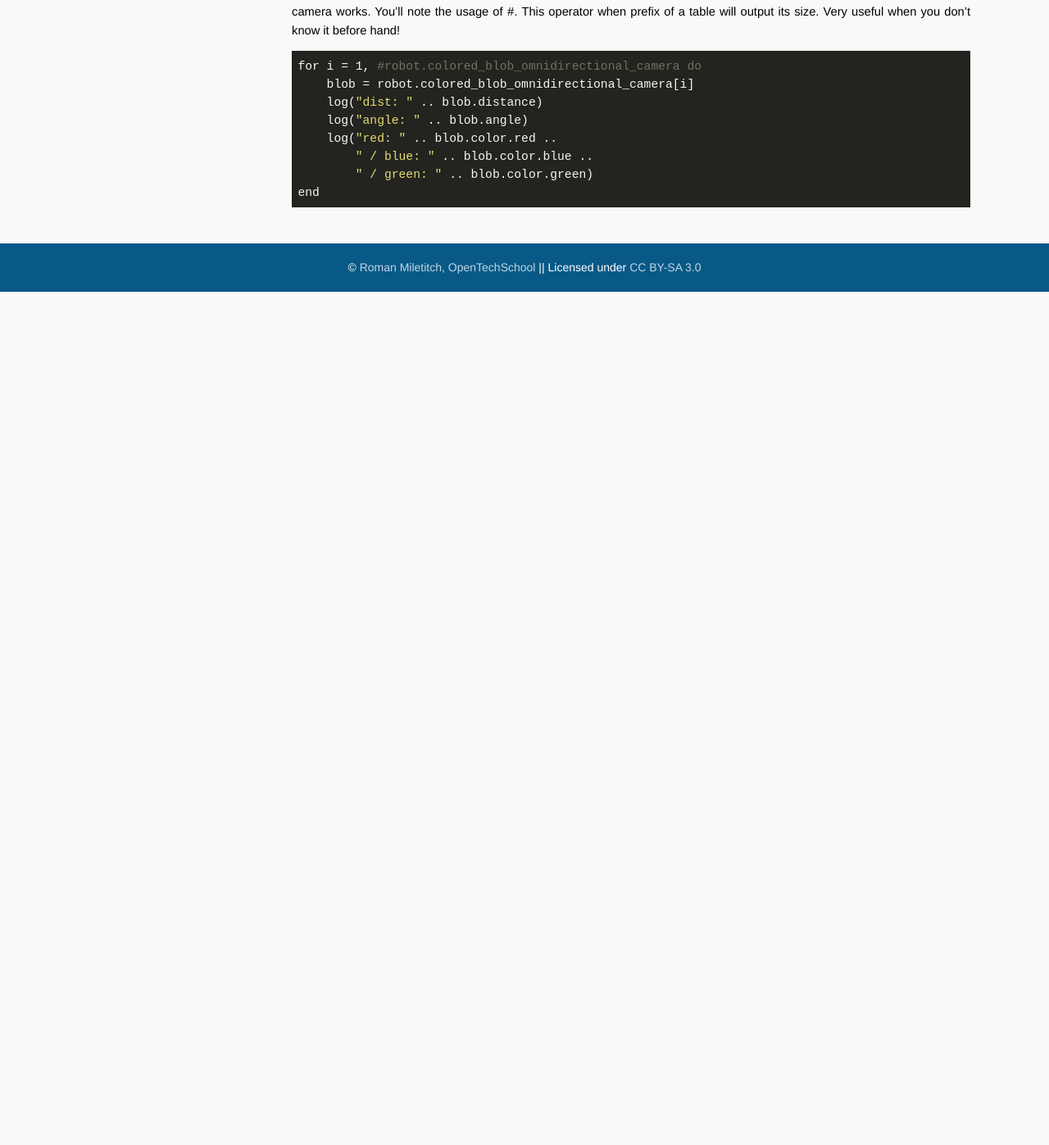
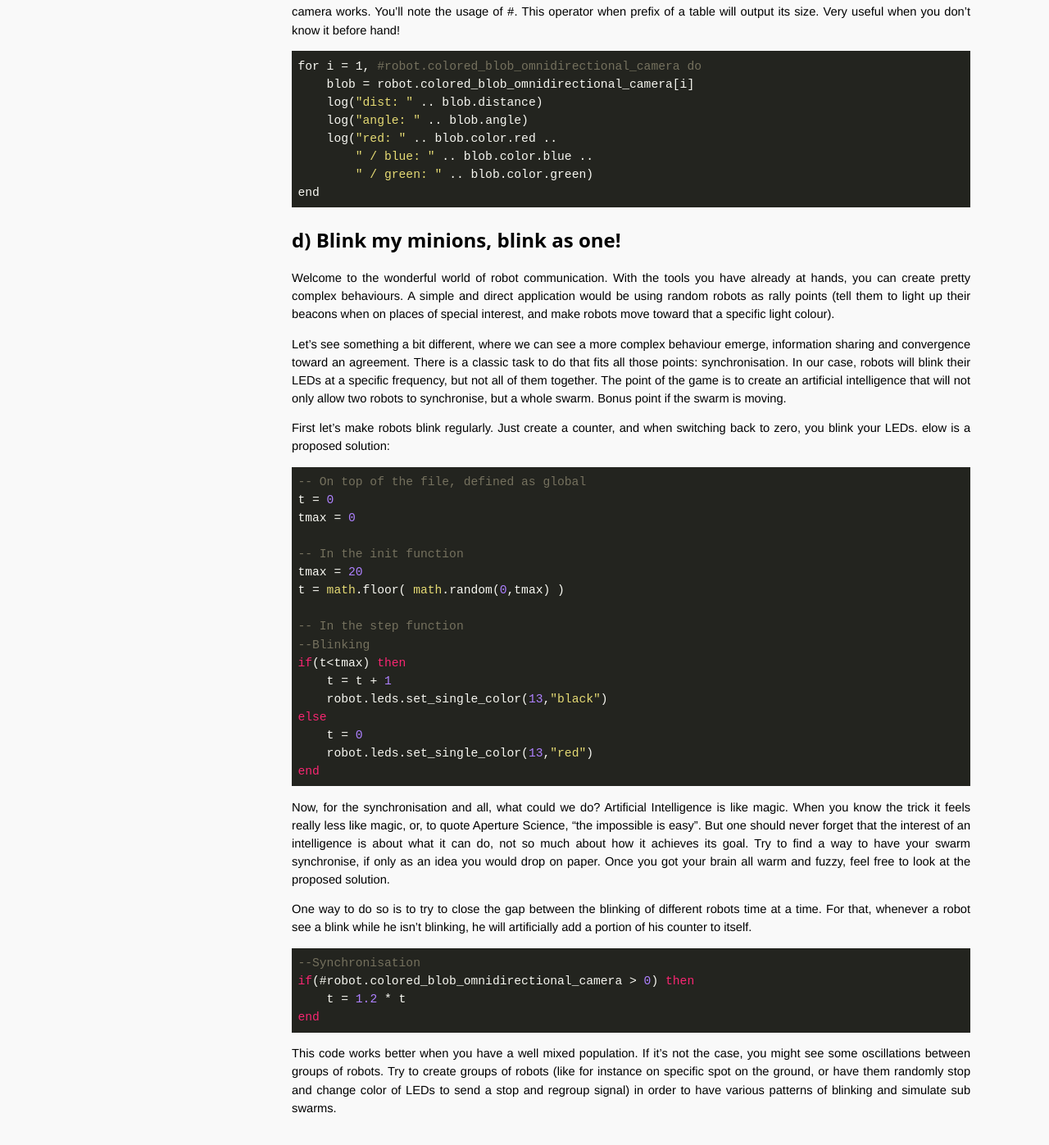
Before and after one commit to OpenTechSchool-Brussels/AI-for-robots-and-swarms, a Jekyll site: the page built from regroup-and-reach.markdown, in a window 1280 px wide and 1400 px high, scrolled down 2836 px. Shown: the top 1397 px of the window at 82% size. Built offline with Jekyll 4.4.1, drawn with Linux system fonts in a browser that asks for light colours; Markdown is read by kramdown in place of the engine named in the settings; before the commit the page ends 3192 px from its top, so only the background shows below that.

Commit message:
Update regroup-and-reach.markdown

````diff
--- a/regroup-and-reach.markdown
+++ b/regroup-and-reach.markdown
@@ -118,3 +118,43 @@ for i = 1, #robot.colored_blob_omnidirectional_camera do
 	    " / green: " .. blob.color.green)
 end
 ```
+
+##d) Blink my minions, blink as one!
+Welcome to the wonderful world of robot communication. With the tools you have already at hands, you can create pretty complex behaviours. A simple and direct application would be using random robots as rally points (tell them to light up their beacons when on places of special interest, and make robots move toward that a specific light colour).
+
+Let's see something a bit different, where we can see a more complex behaviour emerge, information sharing and convergence toward an agreement. There is a classic task to do that fits all those points: synchronisation. In our case, robots will blink their LEDs at a specific frequency, but not all of them together. The point of the game is to create an artificial intelligence that will not only allow two robots to synchronise, but a whole swarm. Bonus point if the swarm is moving.
+
+First let's make robots blink regularly. Just create a counter, and when switching back to zero, you blink your LEDs. elow is a proposed solution:
+
+```lua
+-- On top of the file, defined as global
+t = 0
+tmax = 0
+
+-- In the init function
+tmax = 20
+t = math.floor( math.random(0,tmax) )
+
+-- In the step function
+--Blinking
+if(t<tmax) then
+	t = t + 1
+	robot.leds.set_single_color(13,"black")
+else
+	t = 0
+	robot.leds.set_single_color(13,"red")
+end
+```
+
+Now, for the synchronisation and all, what could we do? Artificial Intelligence is like magic. When you know the trick it feels really less like magic, or, to quote Aperture Science, "the impossible is easy". But one should never forget that the interest of an intelligence is about what it can do, not so much about how it achieves its goal. Try to find a way to have your swarm synchronise, if only as an idea you would drop on paper. Once you got your brain all warm and fuzzy, feel free to look at the proposed solution.
+
+One way to do so is to try to close the gap between the blinking of different robots time at a time. For that, whenever a robot see a blink while he isn't blinking, he will artificially add a portion of his counter to itself.
+
+```lua
+--Synchronisation
+if(#robot.colored_blob_omnidirectional_camera > 0) then
+	t = 1.2 * t
+end
+```
+
+This code works better when you have a well mixed population. If it's not the case, you might see some oscillations between groups of robots. Try to create groups of robots (like for instance on specific spot on the ground, or have them randomly stop and change color of LEDs to send a stop and regroup signal) in order to have various patterns of blinking and simulate sub swarms.
````
